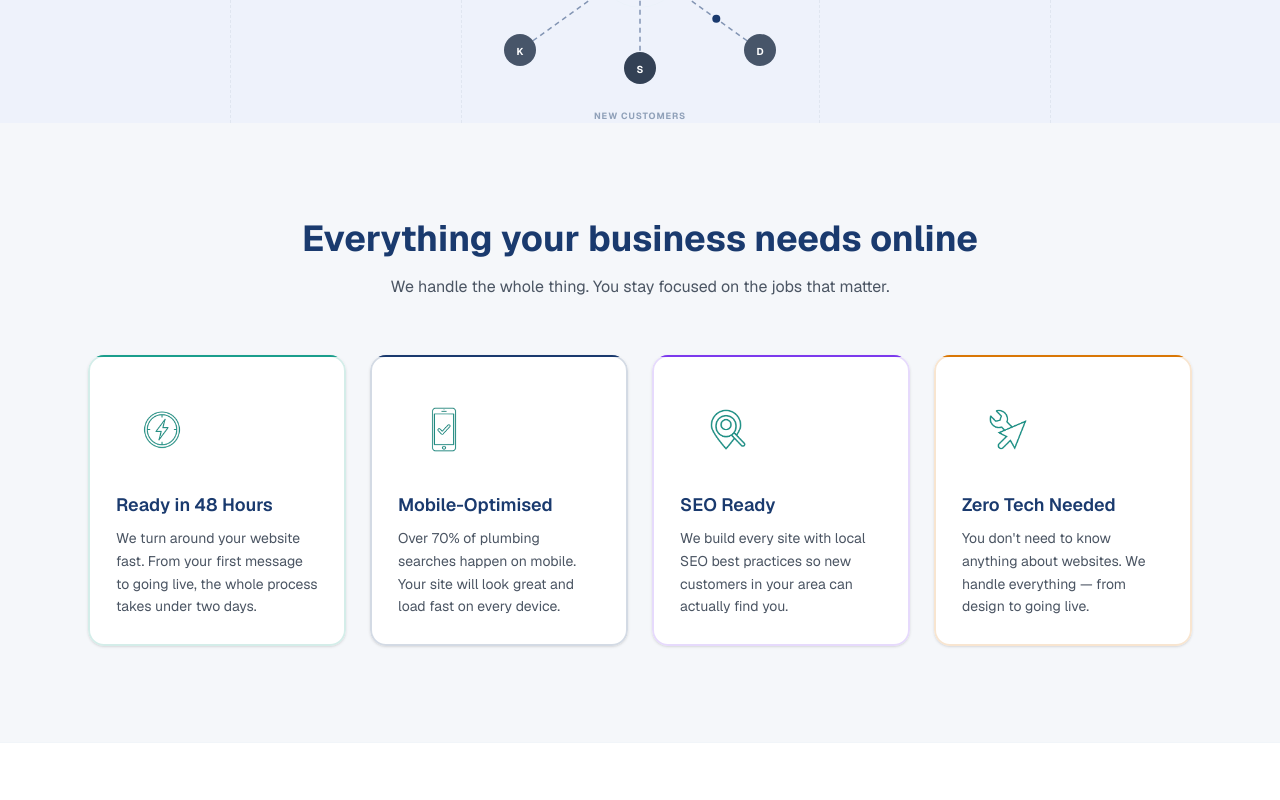
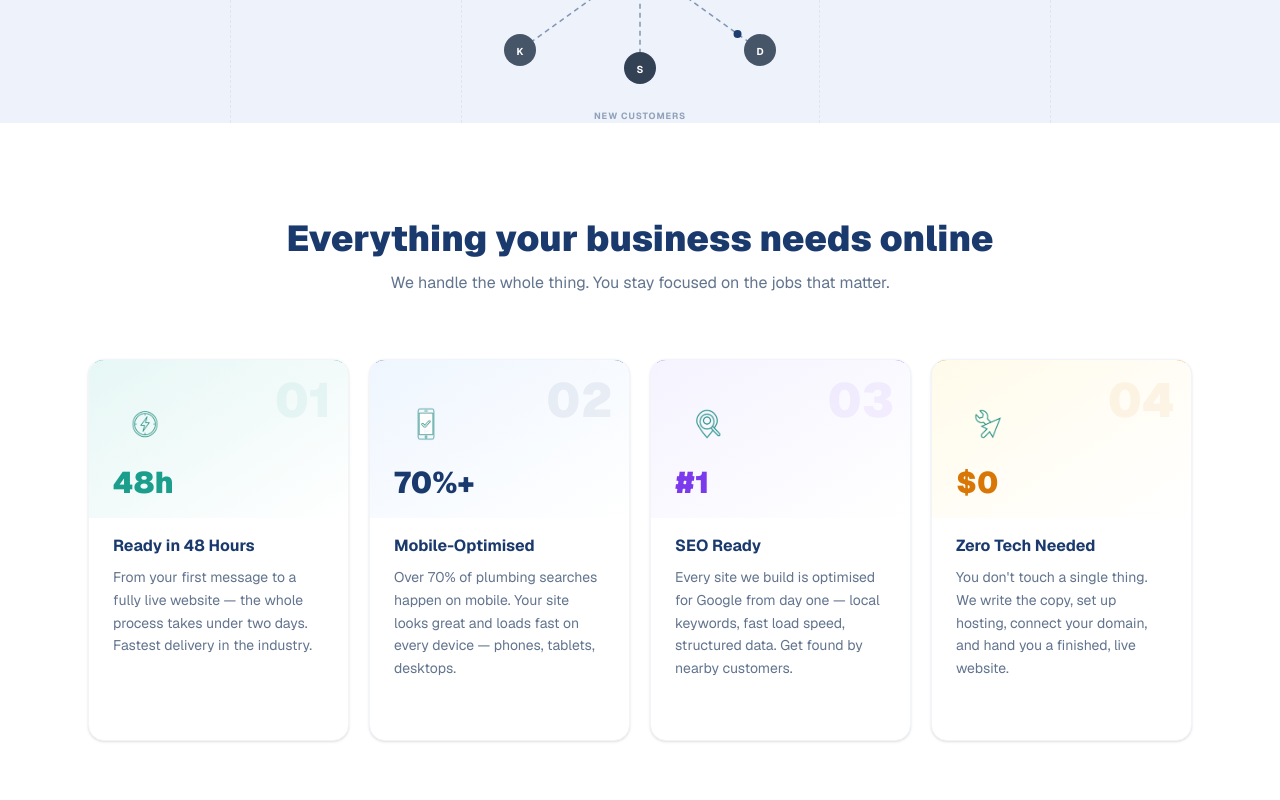
Before and after one commit to NainThriq/fixedonline, a Next.js app: page / in a window 1280 px wide. Shown: the part 900-1700 px from the top of the page. Built offline with nearby package versions, Linux system fonts and the light colour scheme.

Commit message:
Features: premium redesign with stats, ghost numbers, gradient fills, icon hover

```diff
--- a/src/components/FeaturesSection.tsx
+++ b/src/components/FeaturesSection.tsx
@@ -7,10 +7,50 @@ import { motion, useInView } from "framer-motion";
 const ease = [0.22, 1, 0.36, 1] as const;
 
 const features = [
-  { icon: "/icon-clock.png", title: "Ready in 48 Hours", description: "We turn around your website fast. From your first message to going live, the whole process takes under two days.", color: "#1b9e8c" },
-  { icon: "/icon-mobile.png", title: "Mobile-Optimised", description: "Over 70% of plumbing searches happen on mobile. Your site will look great and load fast on every device.", color: "#1a3a6e" },
-  { icon: "/icon-location.png", title: "SEO Ready", description: "We build every site with local SEO best practices so new customers in your area can actually find you.", color: "#7c3aed" },
-  { icon: "/icon-wrench.png", title: "Zero Tech Needed", description: "You don't need to know anything about websites. We handle everything — from design to going live.", color: "#d97706" },
+  {
+    num: "01",
+    stat: "48h",
+    icon: "/icon-clock.png",
+    title: "Ready in 48 Hours",
+    description:
+      "From your first message to a fully live website — the whole process takes under two days. Fastest delivery in the industry.",
+    bg: "from-teal-light to-white",
+    accent: "#1b9e8c",
+    numColor: "rgba(27,158,140,0.07)",
+  },
+  {
+    num: "02",
+    stat: "70%+",
+    icon: "/icon-mobile.png",
+    title: "Mobile-Optimised",
+    description:
+      "Over 70% of plumbing searches happen on mobile. Your site looks great and loads fast on every device — phones, tablets, desktops.",
+    bg: "from-blue-50 to-white",
+    accent: "#1a3a6e",
+    numColor: "rgba(26,58,110,0.07)",
+  },
+  {
+    num: "03",
+    stat: "#1",
+    icon: "/icon-location.png",
+    title: "SEO Ready",
+    description:
+      "Every site we build is optimised for Google from day one — local keywords, fast load speed, structured data. Get found by nearby customers.",
+    bg: "from-violet-50 to-white",
+    accent: "#7c3aed",
+    numColor: "rgba(124,58,237,0.07)",
+  },
+  {
+    num: "04",
+    stat: "$0",
+    icon: "/icon-wrench.png",
+    title: "Zero Tech Needed",
+    description:
+      "You don't touch a single thing. We write the copy, set up hosting, connect your domain, and hand you a finished, live website.",
+    bg: "from-amber-50 to-white",
+    accent: "#d97706",
+    numColor: "rgba(217,119,6,0.07)",
+  },
 ];
 
 export default function FeaturesSection() {
@@ -18,67 +58,114 @@ export default function FeaturesSection() {
   const inView = useInView(ref, { once: true, margin: "-60px" });
 
   return (
-    <section ref={ref} className="bg-surface py-16 sm:py-24">
+    <section ref={ref} className="py-16 sm:py-24 bg-white">
       <div className="max-w-6xl mx-auto px-5 sm:px-6">
 
-        {/* Section header with clip-path reveal */}
-        <div className="text-center mb-10 sm:mb-14 overflow-hidden">
-          <motion.div
-            initial={{ opacity: 0, y: 40, clipPath: "inset(100% 0 0 0)" }}
+        {/* Section header */}
+        <div className="text-center mb-12 sm:mb-16 overflow-hidden">
+          <motion.h2
+            initial={{ opacity: 0, y: 32, clipPath: "inset(100% 0 0 0)" }}
             animate={inView ? { opacity: 1, y: 0, clipPath: "inset(0% 0 0 0)" } : {}}
-            transition={{ duration: 0.7, ease }}
+            transition={{ duration: 0.75, ease }}
+            className="text-2xl sm:text-4xl font-black text-navy"
           >
-            <h2 className="text-2xl sm:text-3xl lg:text-4xl font-bold text-navy">
-              Everything your business needs online
-            </h2>
-          </motion.div>
+            Everything your business needs online
+          </motion.h2>
           <motion.p
-            initial={{ opacity: 0, y: 16 }}
+            initial={{ opacity: 0, y: 12 }}
             animate={inView ? { opacity: 1, y: 0 } : {}}
-            transition={{ delay: 0.15, duration: 0.6, ease }}
-            className="mt-4 text-sm sm:text-base text-gray-600 max-w-xl mx-auto"
+            transition={{ delay: 0.18, duration: 0.6, ease }}
+            className="mt-3 text-slate-500 max-w-xl mx-auto"
           >
             We handle the whole thing. You stay focused on the jobs that matter.
           </motion.p>
         </div>
 
-        <div className="grid grid-cols-2 lg:grid-cols-4 gap-4 sm:gap-6">
+        {/* Cards grid */}
+        <div className="grid sm:grid-cols-2 lg:grid-cols-4 gap-5">
           {features.map((f, i) => (
             <motion.div
               key={f.title}
-              initial={{ opacity: 0, y: 28, scale: 0.96 }}
+              initial={{ opacity: 0, y: 36, scale: 0.96 }}
               animate={inView ? { opacity: 1, y: 0, scale: 1 } : {}}
-              transition={{ delay: i * 0.1, duration: 0.65, ease }}
-              whileHover={{ y: -6, transition: { duration: 0.22, ease } }}
-              className="relative bg-white rounded-2xl p-5 sm:p-7 shadow-sm group overflow-hidden cursor-default"
+              transition={{ delay: i * 0.1, duration: 0.7, ease }}
+              whileHover={{ y: -8, transition: { duration: 0.22, ease } }}
+              className="group relative bg-white rounded-2xl border border-slate-100 overflow-hidden shadow-sm hover:shadow-xl transition-shadow duration-300 flex flex-col"
             >
-              {/* Gradient border on hover */}
-              <div
-                className="absolute inset-0 rounded-2xl opacity-0 group-hover:opacity-100 transition-opacity duration-300"
+              {/* Hover colour fill from bottom */}
+              <motion.div
+                className="absolute inset-0 origin-bottom opacity-0 group-hover:opacity-100 transition-opacity duration-300"
                 style={{
-                  background: `linear-gradient(135deg, ${f.color}20 0%, transparent 60%)`,
+                  background: `linear-gradient(to top, ${f.accent}10 0%, transparent 60%)`,
                 }}
               />
+
+              {/* Coloured top bar — draws in on scroll */}
+              <div className="absolute top-0 left-0 right-0 h-[3px] overflow-hidden">
+                <motion.div
+                  className="h-full origin-left"
+                  style={{ backgroundColor: f.accent }}
+                  initial={{ scaleX: 0 }}
+                  animate={inView ? { scaleX: 1 } : {}}
+                  transition={{ delay: 0.5 + i * 0.1, duration: 0.7, ease }}
+                />
+              </div>
+
+              {/* Icon area */}
               <div
-                className="absolute inset-0 rounded-2xl border-2 border-transparent group-hover:border-opacity-100 transition-all duration-300"
-                style={{ borderColor: `${f.color}30` }}
-              />
+                className={`relative px-6 pt-8 pb-5 bg-gradient-to-br ${f.bg}`}
+              >
+                {/* Big ghost number */}
+                <div
+                  className="absolute top-4 right-4 text-5xl font-black leading-none select-none"
+                  style={{ color: f.numColor }}
+                >
+                  {f.num}
+                </div>
 
-              {/* Top color line */}
-              <motion.div
-                className="absolute top-0 left-0 h-0.5 rounded-t-2xl"
-                style={{ backgroundColor: f.color }}
-                initial={{ width: "0%" }}
-                animate={inView ? { width: "100%" } : {}}
-                transition={{ delay: 0.5 + i * 0.12, duration: 0.6, ease }}
-              />
+                {/* Icon */}
+                <motion.div
+                  whileHover={{ scale: 1.1, rotate: -4 }}
+                  transition={{ type: "spring", stiffness: 400, damping: 20 }}
+                  className="w-16 h-16 relative z-10"
+                >
+                  <Image
+                    src={f.icon}
+                    alt={f.title}
+                    width={64}
+                    height={64}
+                    className="w-full h-full object-contain"
+                  />
+                </motion.div>
 
-              <div className="relative z-10">
-                <div className="w-[74px] h-[74px] sm:w-[92px] sm:h-[92px] mb-4">
-                  <Image src={f.icon} alt={f.title} width={92} height={92} className="w-full h-full object-contain" />
+                {/* Stat */}
+                <div
+                  className="text-3xl font-black mt-3 leading-none relative z-10"
+                  style={{ color: f.accent }}
+                >
+                  {f.stat}
                 </div>
-                <h3 className="mt-3 sm:mt-4 text-sm sm:text-lg font-semibold text-navy">{f.title}</h3>
-                <p className="mt-2 text-xs sm:text-sm text-gray-600 leading-relaxed">{f.description}</p>
+              </div>
+
+              {/* Text */}
+              <div className="px-6 pt-4 pb-6 flex-1 relative z-10">
+                <h3 className="text-base font-bold text-navy mb-2">{f.title}</h3>
+                <p className="text-sm text-slate-500 leading-relaxed">{f.description}</p>
+              </div>
+
+              {/* Bottom arrow — appears on hover */}
+              <div className="px-6 pb-5 relative z-10">
+                <motion.div
+                  initial={{ opacity: 0, x: -6 }}
+                  whileInView={{ opacity: 0 }}
+                  className="flex items-center gap-1 text-xs font-semibold opacity-0 group-hover:opacity-100 transition-opacity duration-200"
+                  style={{ color: f.accent }}
+                >
+                  Learn more
+                  <svg className="w-3.5 h-3.5" fill="none" viewBox="0 0 24 24" stroke="currentColor" strokeWidth={2.5}>
+                    <path strokeLinecap="round" strokeLinejoin="round" d="M13 7l5 5m0 0l-5 5m5-5H6" />
+                  </svg>
+                </motion.div>
               </div>
             </motion.div>
           ))}
```
